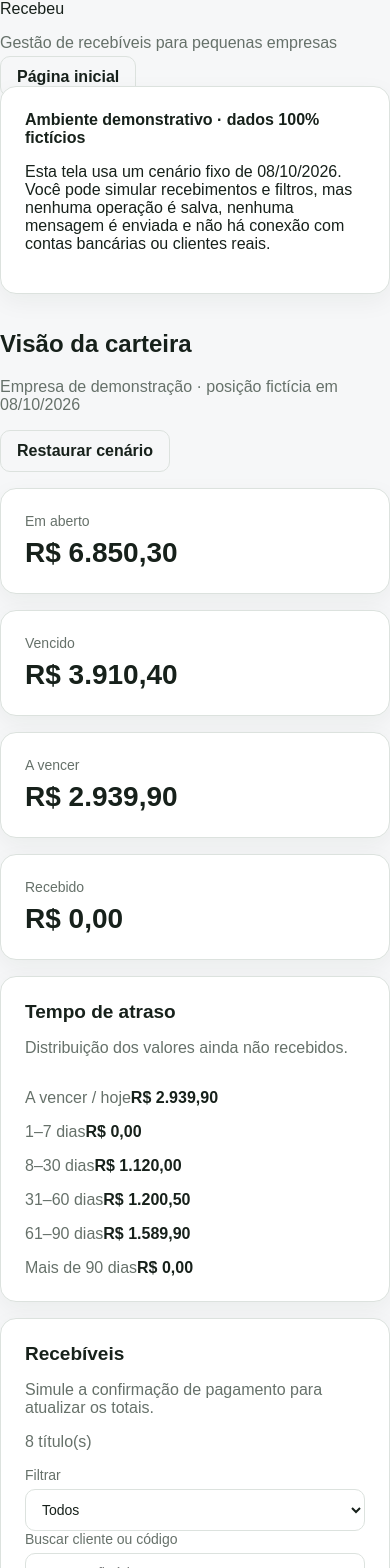
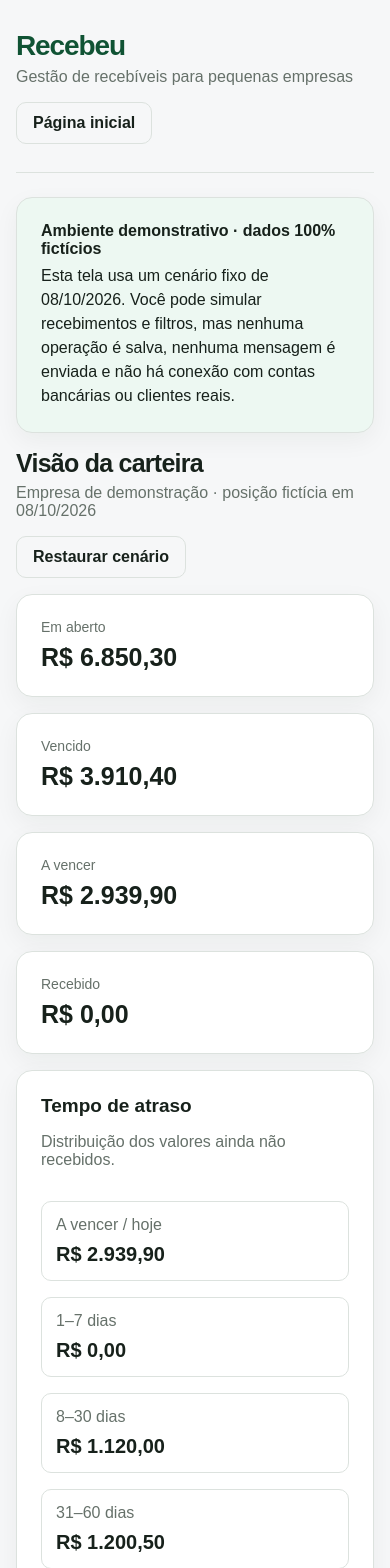
Before and after one commit to lloupp/recebeu, a Next.js app: page /demo in a window 390 px wide. Shown: the top 1568 px of the page. Built offline with nearby package versions, Linux system fonts and the light colour scheme.

Commit message:
style: responsive self-contained Recebeu demo

```diff
--- a/src/app/globals.css
+++ b/src/app/globals.css
@@ -76,3 +76,24 @@ th { font-size: 12px; text-transform: uppercase; letter-spacing: .04em; color: v
 .payment-form .error, .payment-form .muted { font-size: 12px; max-width: 220px; }
 button:disabled { cursor: not-allowed; opacity: .65; }
 .card h2 { margin: 0 0 12px; font-size: 19px; }
+
+
+/* Standalone, synthetic demo. Does not use real organization data. */
+.demo-layout { width: min(1250px, calc(100% - 32px)); margin: 0 auto; padding: 30px 0 60px; }
+.demo-header, .demo-titlebar { display: flex; flex-wrap: wrap; align-items: center; justify-content: space-between; gap: 16px; }
+.demo-header { padding-bottom: 28px; border-bottom: 1px solid var(--border); margin-bottom: 24px; }
+.demo-brand { color: var(--brand-strong); font-size: 28px; font-weight: 800; letter-spacing: -0.04em; }
+.demo-header p, .demo-titlebar p, .demo-disclaimer p { margin: 6px 0 0; }
+.demo-disclaimer { background: #edf8f2; }
+.demo-disclaimer p { line-height: 1.5; }
+.demo-titlebar h1 { font-size: 30px; margin: 0; letter-spacing: -0.03em; }
+.demo-titlebar h2, .demo-layout h2 { font-size: 19px; margin: 0; }
+.demo-metrics { grid-template-columns: repeat(4, minmax(0, 1fr)); }
+.demo-aging { grid-template-columns: repeat(3, minmax(0, 1fr)); }
+.demo-age { display: flex; flex-direction: column; gap: 9px; border-radius: 10px; padding: 14px; border: 1px solid var(--border); }
+.demo-age strong { font-size: 20px; }
+.demo-controls { display: grid; grid-template-columns: minmax(160px, 220px) minmax(220px, 1fr); gap: 14px; }
+.demo-layout .button.secondary { display: inline-flex; align-items: center; justify-content: center; }
+.demo-layout td .button { padding: 8px 10px; font-size: 12px; white-space: nowrap; }
+@media (max-width: 800px) { .demo-metrics { grid-template-columns: repeat(2, minmax(0, 1fr)); } .demo-aging { grid-template-columns: repeat(2, minmax(0, 1fr)); } }
+@media (max-width: 520px) { .demo-titlebar h1 { font-size: 25px; } .demo-metrics, .demo-aging, .demo-controls { grid-template-columns: 1fr; } .demo-layout .metric .value { font-size: 25px; } }
```
